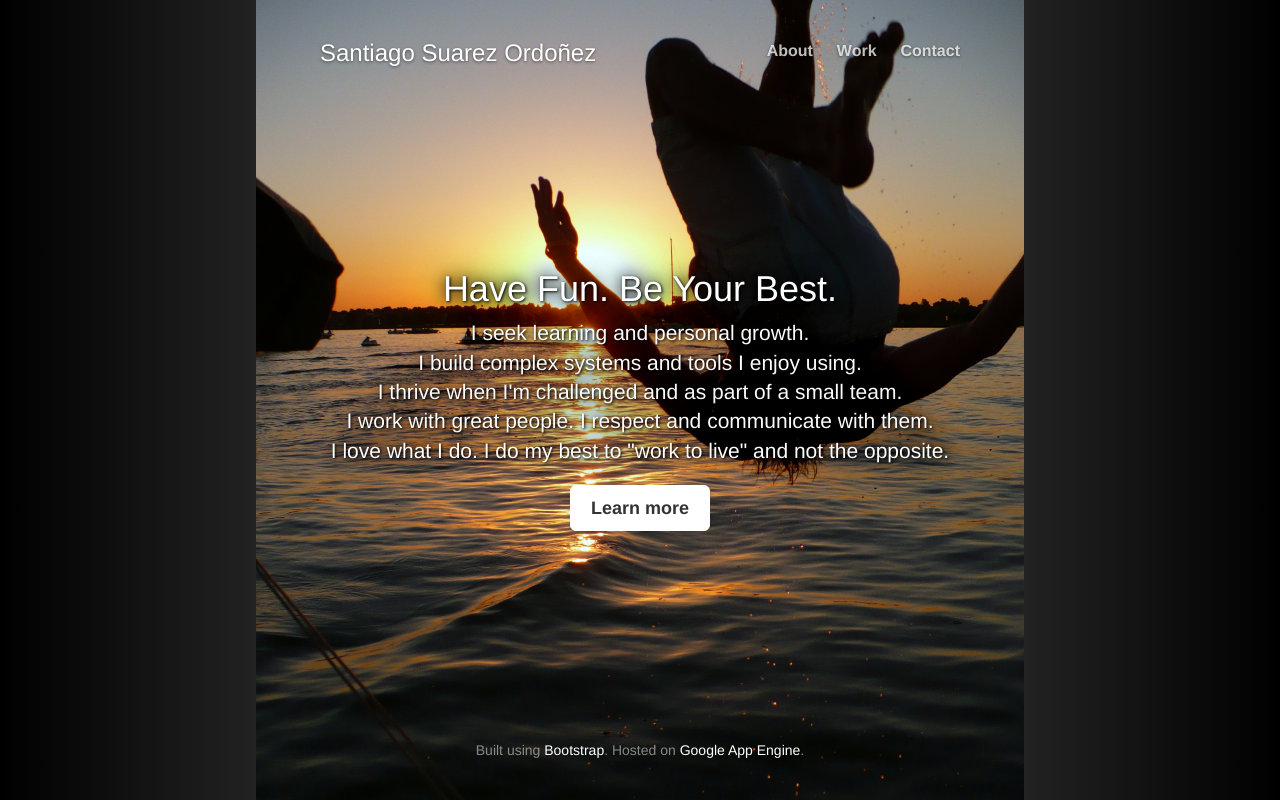
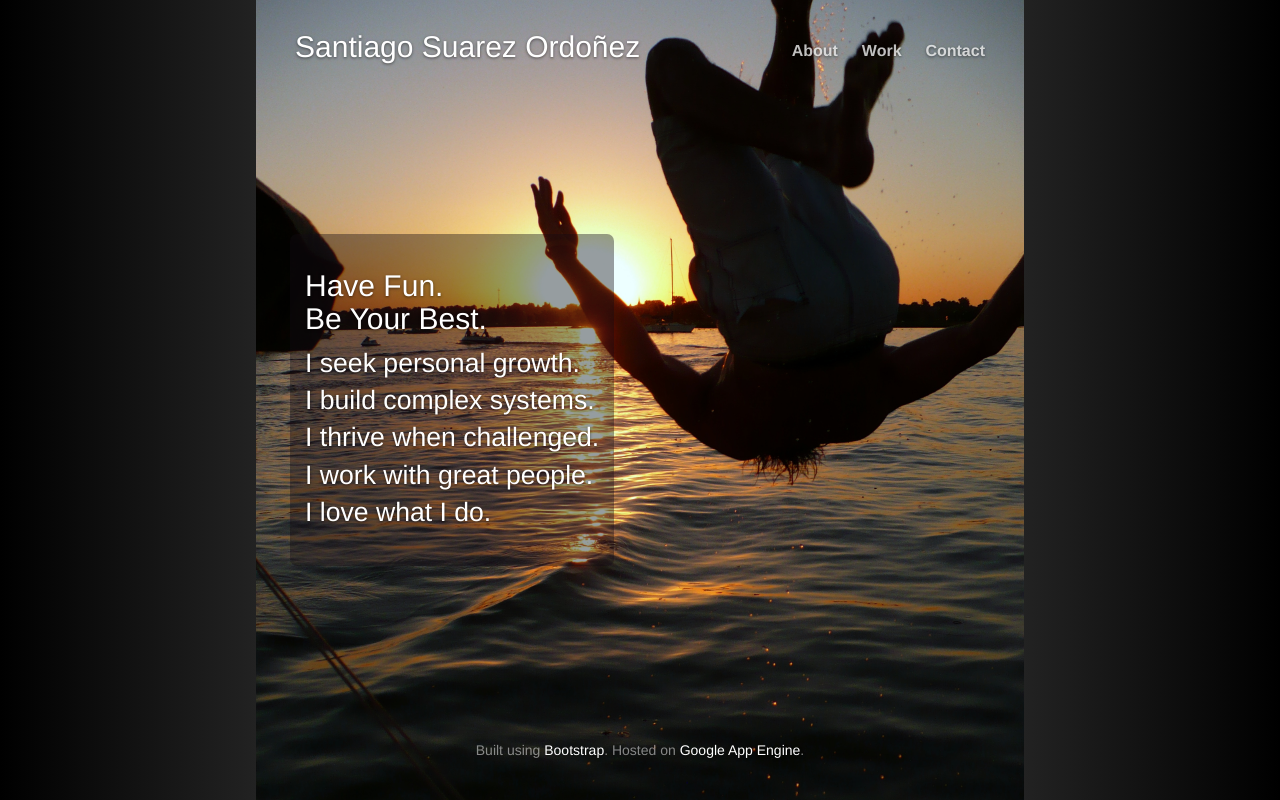
Before and after one commit to santiycr/the-old-santi.io, a Flask app: page / in a window 1280 px wide. Run offline with Flask 2, Linux system fonts and the light colour scheme; some libraries are stand-ins or nearby versions.

Commit message:
some style and text improvements by @awilson820

```diff
--- a/static/css/index.css
+++ b/static/css/index.css
@@ -35,3 +35,16 @@
     background-position: center 20%;
   }
 }
+
+.cover {
+  background-color: hsla(300, 20%, 6%, 0.4);
+  padding: 15px;
+  display: inline-block;
+  float: left;
+  border-radius: 7px;
+  text-align: left;
+}
+
+.lead {
+  font-size: 1.9em;
+}
--- a/static/css/main.css
+++ b/static/css/main.css
@@ -54,7 +54,7 @@ body {
 
 /* Padding for spacing */
 .inner {
-  padding: 30px;
+  padding: 30px 5px;
 }
 
 
@@ -62,7 +62,7 @@ body {
  * Header
  */
 .masthead-brand {
-  margin-top: 10px;
+  margin-top: 0;
   margin-bottom: 10px;
 }
 
@@ -100,20 +100,6 @@ body {
   .masthead-nav {
     float: right;
   }
-}
-
-
-/*
- * Cover
- */
-
-.cover {
-  padding: 0 20px;
-  text-shadow: 1px 1px 3px black, 0 0 2em black, 0 0 1em black;
-}
-.cover .btn-lg {
-  padding: 10px 20px;
-  font-weight: bold;
 }
 
 
--- a/templates/index.html
+++ b/templates/index.html
@@ -6,16 +6,13 @@
 
 {% block content %}
   <div class="inner cover">
-    <h1 class="cover-heading">Have Fun. Be Your Best.</h1>
+    <h2 class="cover-heading">Have Fun.<br>Be Your Best.</h2>
     <p class="lead">
-    I seek learning and personal growth.<br>
-    I build complex systems and tools I enjoy using.<br>
-    I thrive when I'm challenged and as part of a small team.<br>
-    I work with great people. I respect and communicate with them.<br>
-    I love what I do. I do my best to "work to live" and not the opposite.
-    </p>
-    <p class="lead">
-      <a href="/about" class="btn btn-lg btn-default">Learn more</a>
+    I seek personal growth.<br>
+    I build complex systems.<br>
+    I thrive when challenged.<br>
+    I work with great people.<br>
+    I love what I do.
     </p>
   </div>
 {% endblock %}
--- a/templates/layout.html
+++ b/templates/layout.html
@@ -36,7 +36,7 @@
 
           <div class="masthead clearfix">
             <div class="inner">
-              <h3 class="masthead-brand">Santiago Suarez Ordo&ntilde;ez</h3>
+              <h2 class="masthead-brand">Santiago Suarez Ordo&ntilde;ez</h2>
               <ul class="nav masthead-nav">
                 {% for name in ['about', 'work', 'contact']: %}
                   <li><a href="/{{ name }}">{{ name.capitalize() }}</a></li>
```
